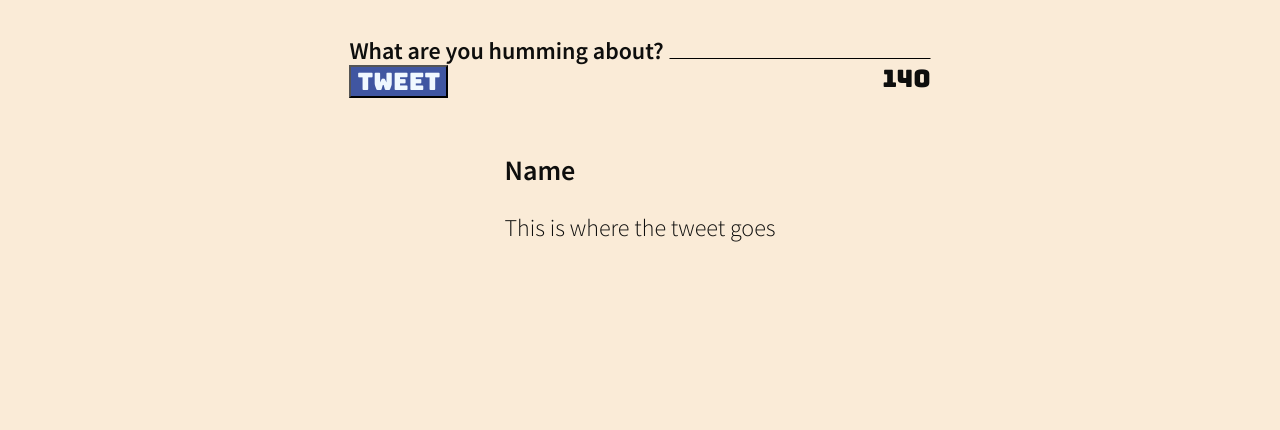
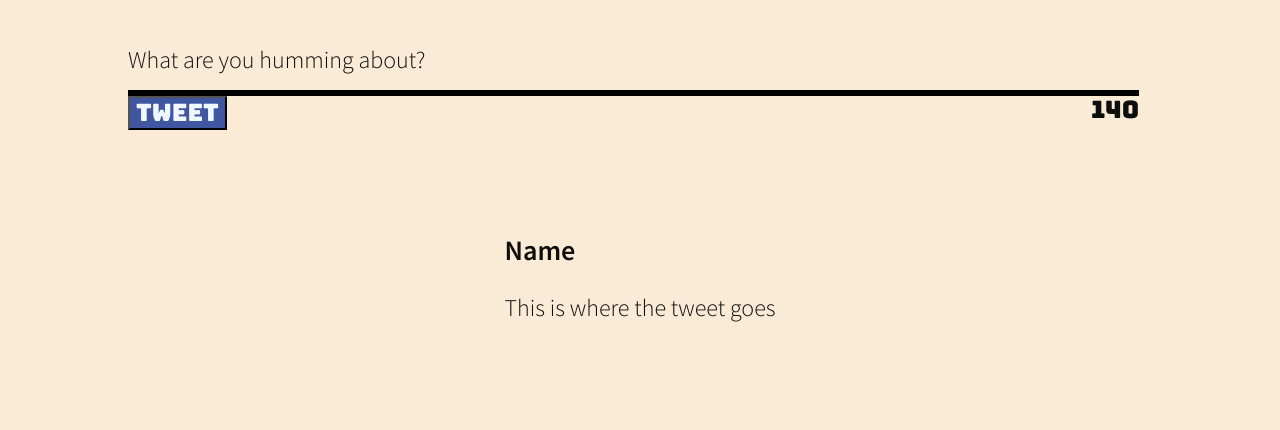
Before and after one commit to JoryLa/TweeterTemplate, a website: page public/index.html in a window 1280 px wide. Shown: the part 522-952 px from the top of the page. Before the commit the page ends 800 px from the top, so only its background shows below. Drawn offline with nearby package versions, Linux system fonts and the light colour scheme.

Commit message:
Resizing from absolute mesurements to abssolute

```diff
--- a/public/styles/layout.css
+++ b/public/styles/layout.css
@@ -33,4 +33,5 @@ body {
   margin-left: 5%;
   margin-right: 5%;
   background-color: antiquewhite;
+  height: 18em;
  }
--- a/public/styles/nav.css
+++ b/public/styles/nav.css
@@ -26,6 +26,6 @@ nav {
    font-weight: 900;
  }
 
- i {
+ #navicon {
    color: rgb(227, 30, 30);
  }
--- a/public/styles/new-tweet.css
+++ b/public/styles/new-tweet.css
@@ -1,18 +1,36 @@
 .new-tweet {
-
+  padding-bottom: 2em;
 }
 
 textarea {
   resize: none;
 }
 
+form {
+  padding-top: 2em;
+  width: 80vw;
+  height: 5.5em;
+  display: flex;
+  flex-direction: column;
+  justify-content: space-between;
+}
+
+textarea {
+  height: 1.7em;
+  width: 80vw;
+  font-family: 'Source Sans Pro', sans-serif;
+  font-weight: 900;
+}
+
 #tweet-text{
-    background: transparent;
-    border-bottom-style: solid;
-    border-color: black;
-    border-top-color: transparent;
-    border-left-color: transparent;
-    border-right-color: transparent;
+  background: transparent;
+  border-style: solid;
+  border-top: 0;
+  border-left: 0;
+  border-right: 0;
+  border-width: 0.25em;
+  width: 79vw;
+  border-color: black;
 }
 
 #tweet {
@@ -24,9 +42,9 @@ textarea {
   display: flex;
   justify-content: space-between;
   font-family: 'Bungee', cursive;
+  width: 79vw;
 }
 
 .label {
-  font-family: 'Source Sans Pro', sans-serif;
-  font-weight: 900;
+
 }
--- /dev/null
+++ b/public/styles/tweets.css
@@ -0,0 +1,70 @@
+section {
+  border: 1em;
+  border-color: black;
+}
+
+.profileInfo {
+  display: flex;
+  height: 2em;
+  align-items: center;
+  width: 5.1em;
+  justify-content: space-between;
+}
+
+article {
+  width: 80vw;
+  display: flex;
+  flex-direction: column;
+  align-items: center;
+  border-style: solid;
+  border-width: thick;
+}
+
+.withTweet {
+  border-style: solid;
+  border-top: 0;
+  border-left: 0;
+  border-right: 0;
+  border-width: 0.25em;
+  width: 77vw;
+}
+
+.withAt {
+  display: flex;
+  align-items: center;
+  justify-content: space-between;
+  width: 75vw;
+}
+
+#name {
+  font-weight: 400;
+  font-size: 1em;
+}
+
+#handle {
+  color: rgb(141, 140, 140);
+  font-weight: 600;
+  font-size: 1em;
+}
+
+.postInfo {
+  width: 75vw;
+  display: flex;
+  align-items: center;
+  width: 73vw;
+  justify-content: space-between;
+  font-size: 0.6em;
+  height: 3em;
+}
+
+.profile-pic {
+  height: inherit;
+}
+
+.icons {
+    width: 4em;
+    display: flex;
+    justify-content: space-between;
+    height: 1.5em;
+    color: #4056A1;;
+}
```
